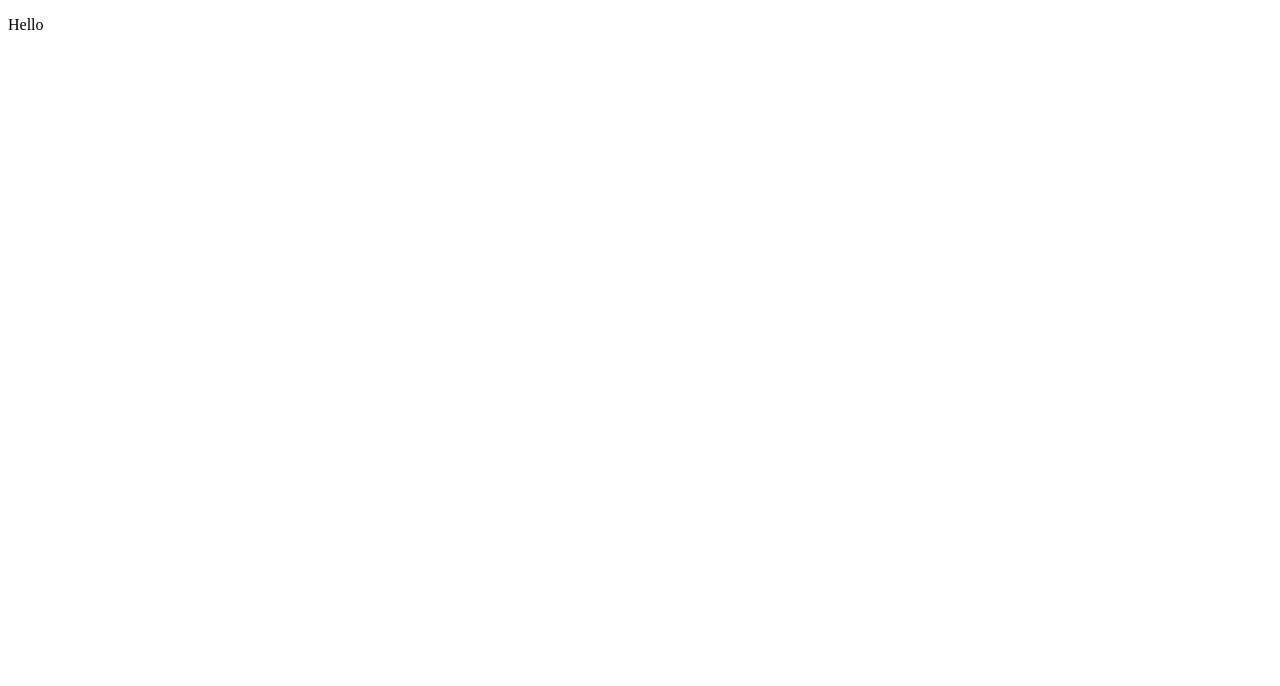
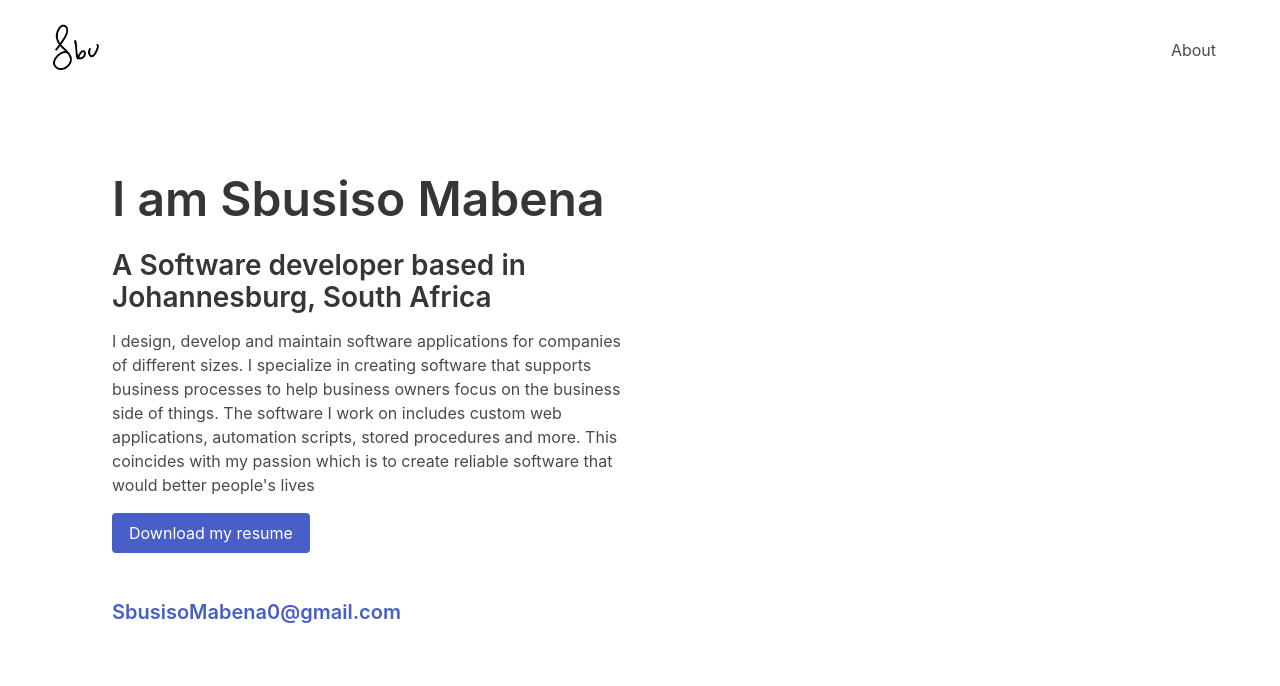
Before and after one commit to SbusisoMabena/sbusisomabena.github.io, a plain HTML site: page index.html in a window 1280 px wide. Drawn offline with nearby package versions, Linux system fonts and the light colour scheme.

Commit message:
Add index and about pages

```diff
--- a/index.html
+++ b/index.html
@@ -2,9 +2,52 @@
 <html lang="en">
 <head>
     <meta charset="UTF-8">
+    <meta name="viewport" content="width=device-width, initial-scale=1">
     <title>Sbusiso Mabena</title>
+    <link rel="stylesheet" href="https://cdn.jsdelivr.net/npm/bulma@0.9.2/css/bulma.min.css">
 </head>
 <body>
-<p>Hello</p>
+<div class="container">
+    <nav class="navbar py-5" role="navigation" aria-label="main navigation">
+        <div class="navbar-brand">
+            <a href="index.html">
+                <img src="images/Sbu.png" width="50">
+            </a>
+        </div>
+        <div class="navbar-menu">
+            <div class="navbar-end">
+                <a href="about.html" class="navbar-item">About</a>
+            </div>
+        </div>
+    </nav>
+    <section class="content my-5">
+        <section class="columns section">
+            <div class="column">
+                <h1 class="title is-1">I am Sbusiso Mabena</h1>
+                <section id="software-developer" class="block">
+                    <h2 class="is-3">A Software developer based in Johannesburg, South Africa</h2>
+                    <p>I design, develop and maintain software applications for companies of different sizes.
+                        I specialize in creating software that supports business processes to help business owners
+                        focus on the business side of things. The software I work on includes custom web applications,
+                        automation
+                        scripts, stored procedures and more. This coincides with my passion which is to create reliable
+                        software
+                        that would
+                        better people's lives
+                    </p>
+                    <a href="downloads/sbusiso-mabena-resume.pdf" class="button is-link">Download my resume</a>
+                </section>
+
+                <section id="footer" class="mt-6">
+                    <p class="is-5 title is-bold"><a href="mailto:sbusisomabena0@gmail.com">SbusisoMabena0@gmail.com</a>
+                    </p>
+                </section>
+            </div>
+            <div class="column"></div>
+        </section>
+    </section>
+
+</div>
+
 </body>
 </html>
```
Also changed, not shown: about.html (added, +77 -0 lines), images/Sbu.png (added), 1 other file.
